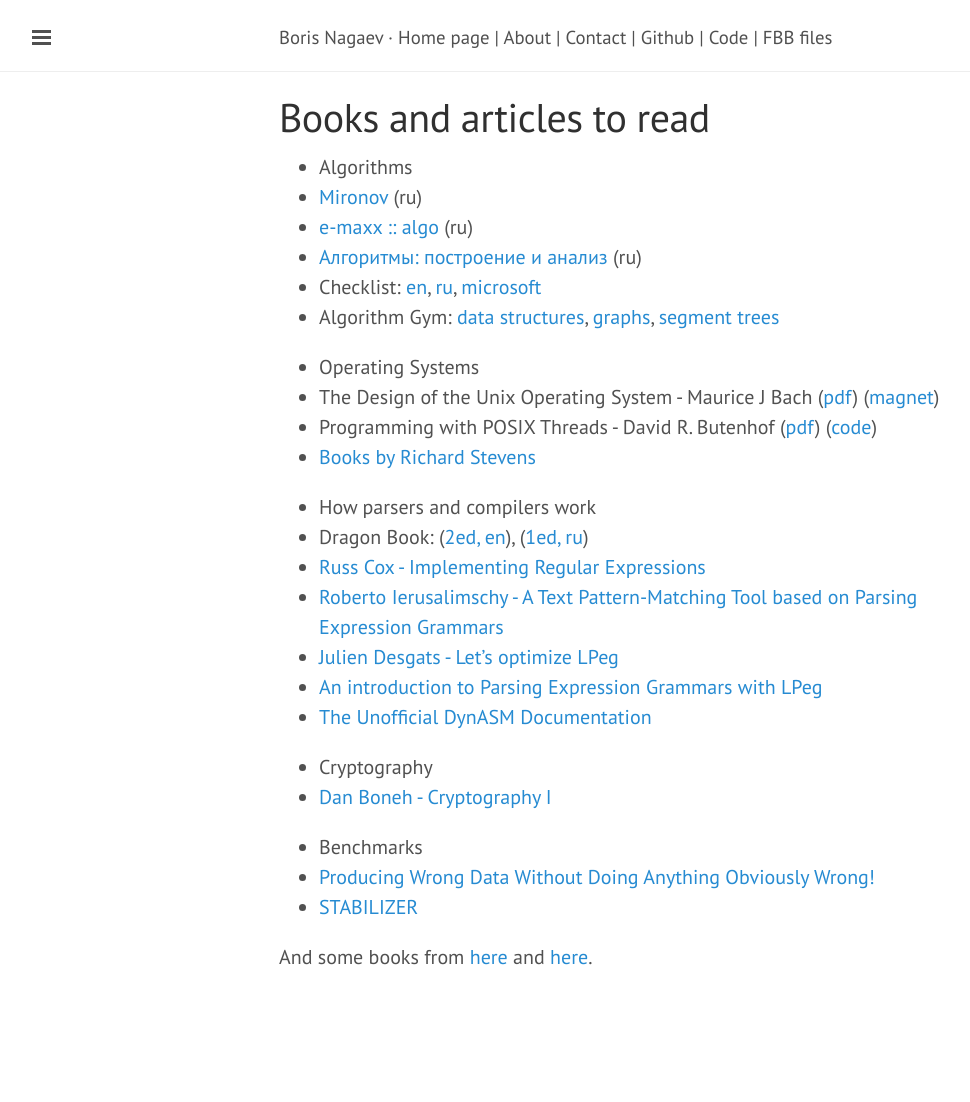
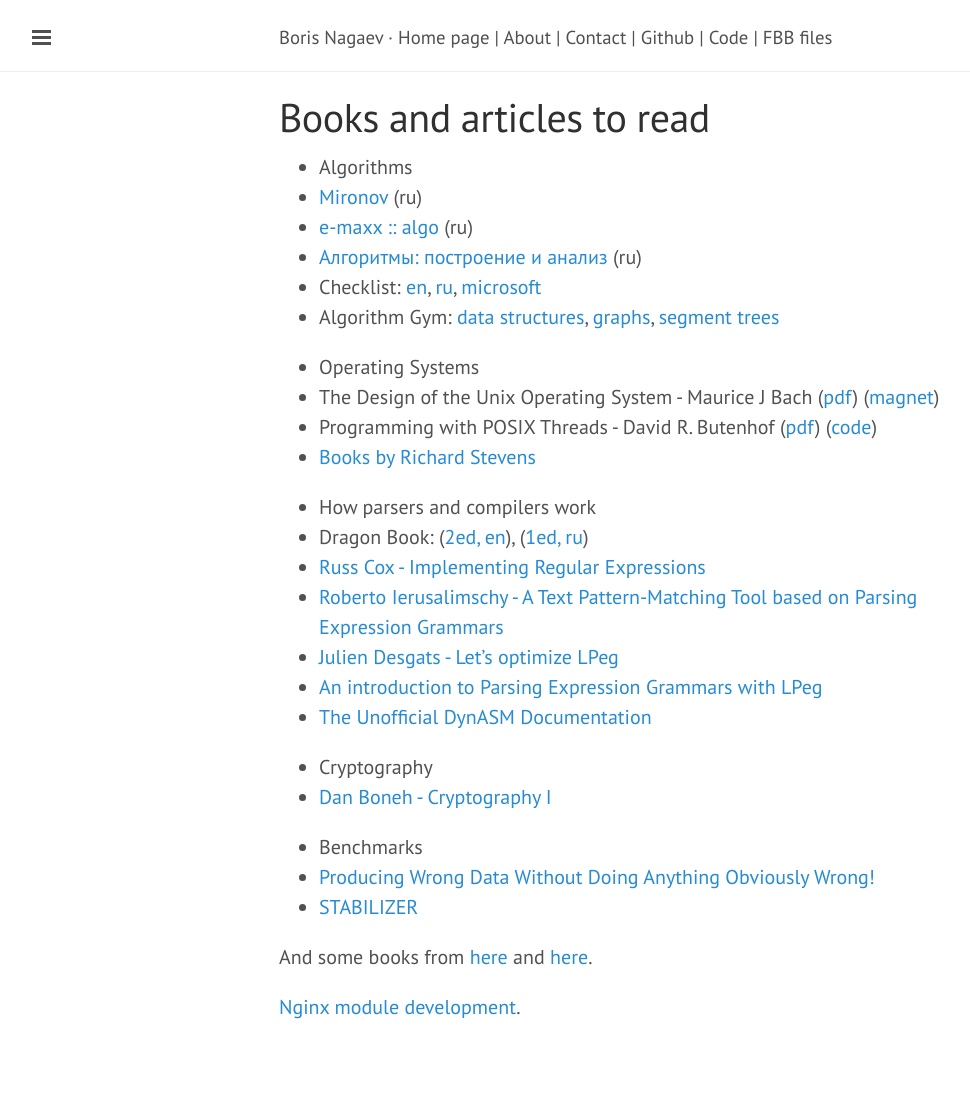
Before and after one commit to starius/starius.github.io, a Jekyll site: the page built from links.md, in a window 1280 px wide. Shown: the whole page, without its empty margins (1-971 px from the left). Built offline with Jekyll 4.4.1, drawn with Linux system fonts in a browser that asks for light colours; Markdown is read by kramdown in place of the engine named in the settings; before the commit the page ends 1052 px from its top, so only the background shows below that.

Commit message:
links: add nginx module howto

```diff
--- a/links.md
+++ b/links.md
@@ -46,6 +46,8 @@
 
 And some books from [here][books] and [here][bookz].
 
+[Nginx module development][nginx].
+
 [mironov]: https://starius.ru/fbb/V/alg/algBook.pdf
 [emaxx]: http://e-maxx.ru/upload/e-maxx_algo.pdf
 [cormen]: http://e-maxx.ru/bookz/files/cormen.pdf
@@ -76,3 +78,5 @@
 
 [books]: https://github.com/chenruiao/ares/tree/master/books
 [bookz]: http://e-maxx.ru/bookz/
+
+[nginx]: http://www.evanmiller.org/nginx-modules-guide.html
```
